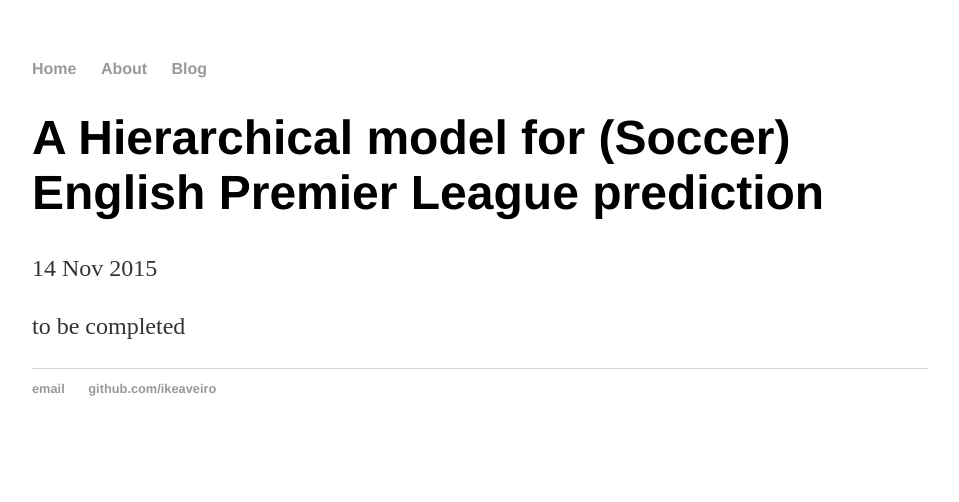
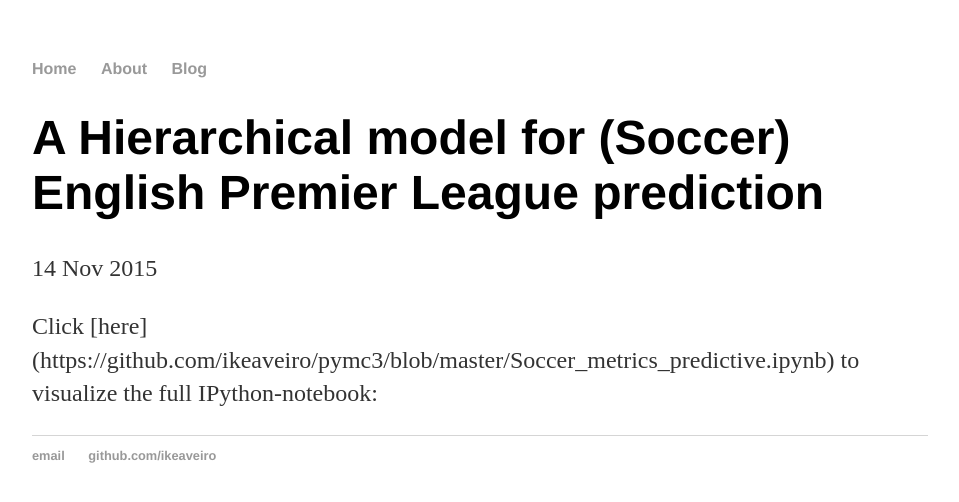
Before and after one commit to ikeaveiro/ikeaveiro.github.io, a Jekyll site: the page built from _posts/2015-11-14-EPL_MCMC.md, in a window 1280 px wide. Shown: the top 502 px of the page, without its empty margins (160-1119 px from the left). Built offline with Jekyll 4.4.1, drawn with Linux system fonts in a browser that asks for light colours.

Commit message:
Update 2015-11-14-EPL_MCMC.md

```diff
--- a/_posts/2015-11-14-EPL_MCMC.md
+++ b/_posts/2015-11-14-EPL_MCMC.md
@@ -4,4 +4,4 @@
 date: 2015-11-14
 ---
 
-to be completed
+Click [here] (https://github.com/ikeaveiro/pymc3/blob/master/Soccer_metrics_predictive.ipynb) to visualize the full IPython-notebook:
```
